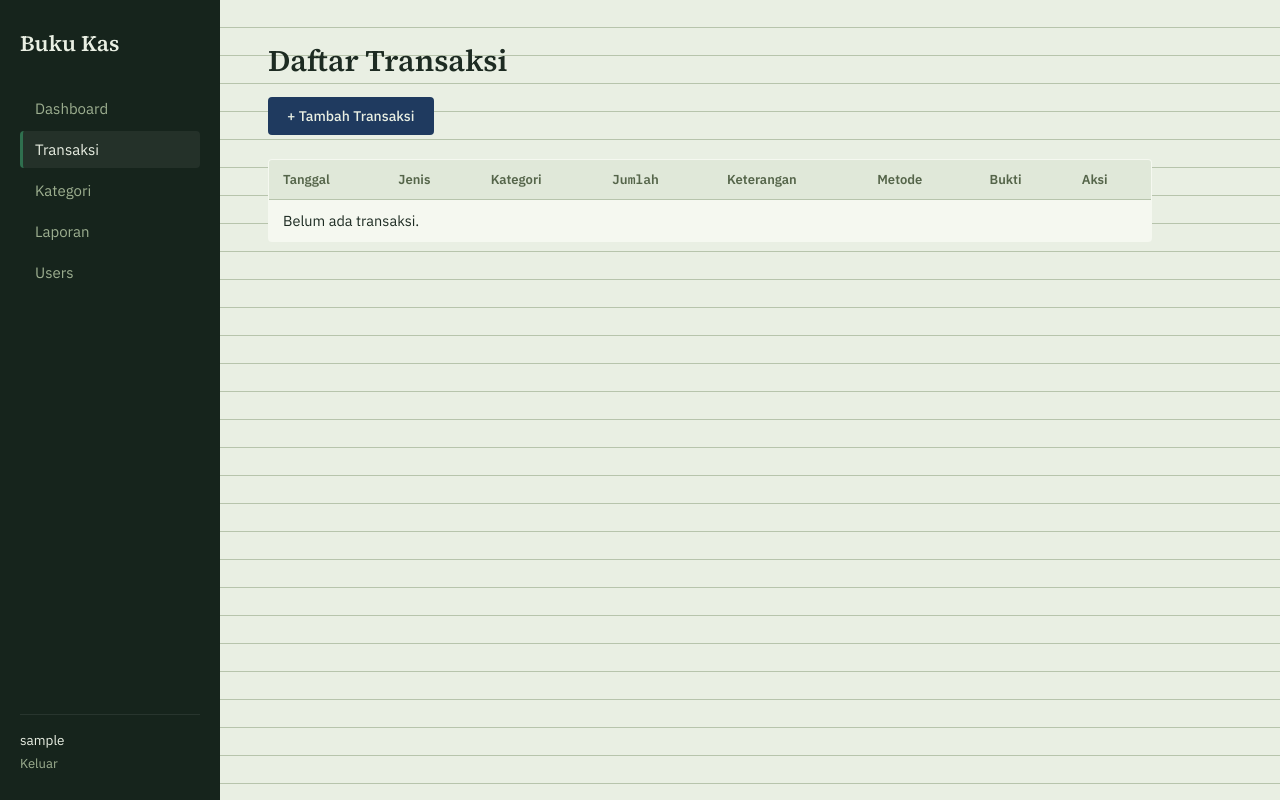
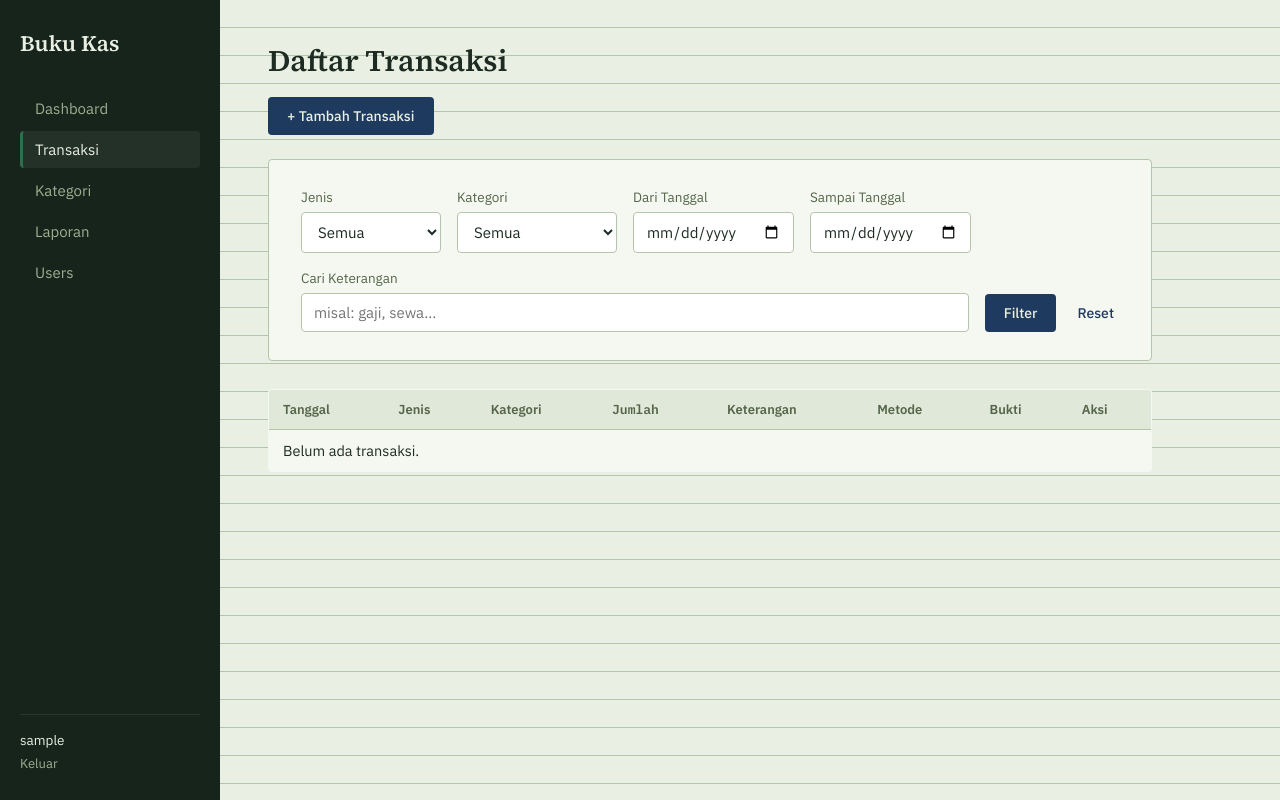
Before and after one commit to dongengkids-wq/akuntansi-perusahaan, a Flask app: page /transaksi in a window 1280 px wide. Run offline with Flask 3, Linux system fonts and the light colour scheme; the visitor is signed in with stand-in values (Sample User, id 1); data that the repository does not hold is empty.

Commit message:
Tambah fitur filter dan pencarian transaksi (jenis, kategori, tanggal, keterangan)

```diff
--- a/app.py
+++ b/app.py
@@ -142,8 +142,36 @@ def upload_bukti(file):
 @app.route("/transaksi")
 @login_required
 def list_transaksi():
-    data = supabase.table("transaksi").select("*, kategori(nama)").order("tanggal", desc=True).execute().data
-    return render_template("transaksi/list.html", transaksi=data)
+    jenis = request.args.get("jenis")
+    kategori_id = request.args.get("kategori_id")
+    tanggal_mulai = request.args.get("tanggal_mulai")
+    tanggal_akhir = request.args.get("tanggal_akhir")
+    q = request.args.get("q", "").strip()
+
+    query = supabase.table("transaksi").select("*, kategori(nama)")
+
+    if jenis:
+        query = query.eq("jenis", jenis)
+    if kategori_id:
+        query = query.eq("kategori_id", kategori_id)
+    if tanggal_mulai:
+        query = query.gte("tanggal", tanggal_mulai)
+    if tanggal_akhir:
+        query = query.lte("tanggal", tanggal_akhir)
+    if q:
+        query = query.ilike("keterangan", f"%{q}%")
+
+    data = query.order("tanggal", desc=True).execute().data
+    kategori_list = supabase.table("kategori").select("*").execute().data
+
+    return render_template("transaksi/list.html",
+                           transaksi=data,
+                           kategori_list=kategori_list,
+                           filter_jenis=jenis,
+                           filter_kategori_id=kategori_id,
+                           filter_tanggal_mulai=tanggal_mulai,
+                           filter_tanggal_akhir=tanggal_akhir,
+                           filter_q=q)
 
 
 @app.route("/transaksi/tambah", methods=["GET", "POST"])
--- a/templates/transaksi/list.html
+++ b/templates/transaksi/list.html
@@ -2,6 +2,47 @@
 {% block content %}
 <h1>Daftar Transaksi</h1>
 <p style="margin: -8px 0 24px;"><a href="{{ url_for('tambah_transaksi') }}" class="btn">+ Tambah Transaksi</a></p>
+
+<div class="form-card" style="max-width: none;">
+    <form method="GET" style="display: flex; flex-wrap: wrap; gap: 16px; align-items: flex-end;">
+        <div class="field" style="margin-bottom: 0; min-width: 140px;">
+            <label for="jenis">Jenis</label>
+            <select id="jenis" name="jenis">
+                <option value="">Semua</option>
+                <option value="masuk" {{ 'selected' if filter_jenis == 'masuk' }}>Masuk</option>
+                <option value="keluar" {{ 'selected' if filter_jenis == 'keluar' }}>Keluar</option>
+            </select>
+        </div>
+
+        <div class="field" style="margin-bottom: 0; min-width: 160px;">
+            <label for="kategori_id">Kategori</label>
+            <select id="kategori_id" name="kategori_id">
+                <option value="">Semua</option>
+                {% for k in kategori_list %}
+                <option value="{{ k.id }}" {{ 'selected' if filter_kategori_id == k.id|string }}>{{ k.nama }}</option>
+                {% endfor %}
+            </select>
+        </div>
+
+        <div class="field" style="margin-bottom: 0; min-width: 150px;">
+            <label for="tanggal_mulai">Dari Tanggal</label>
+            <input type="date" id="tanggal_mulai" name="tanggal_mulai" value="{{ filter_tanggal_mulai or '' }}">
+        </div>
+
+        <div class="field" style="margin-bottom: 0; min-width: 150px;">
+            <label for="tanggal_akhir">Sampai Tanggal</label>
+            <input type="date" id="tanggal_akhir" name="tanggal_akhir" value="{{ filter_tanggal_akhir or '' }}">
+        </div>
+
+        <div class="field" style="margin-bottom: 0; min-width: 180px; flex: 1;">
+            <label for="q">Cari Keterangan</label>
+            <input type="text" id="q" name="q" placeholder="misal: gaji, sewa..." value="{{ filter_q or '' }}">
+        </div>
+
+        <button type="submit" class="btn">Filter</button>
+        <a href="{{ url_for('list_transaksi') }}" class="btn btn-link">Reset</a>
+    </form>
+</div>
 
 <table class="ledger-table">
     <thead>
```
